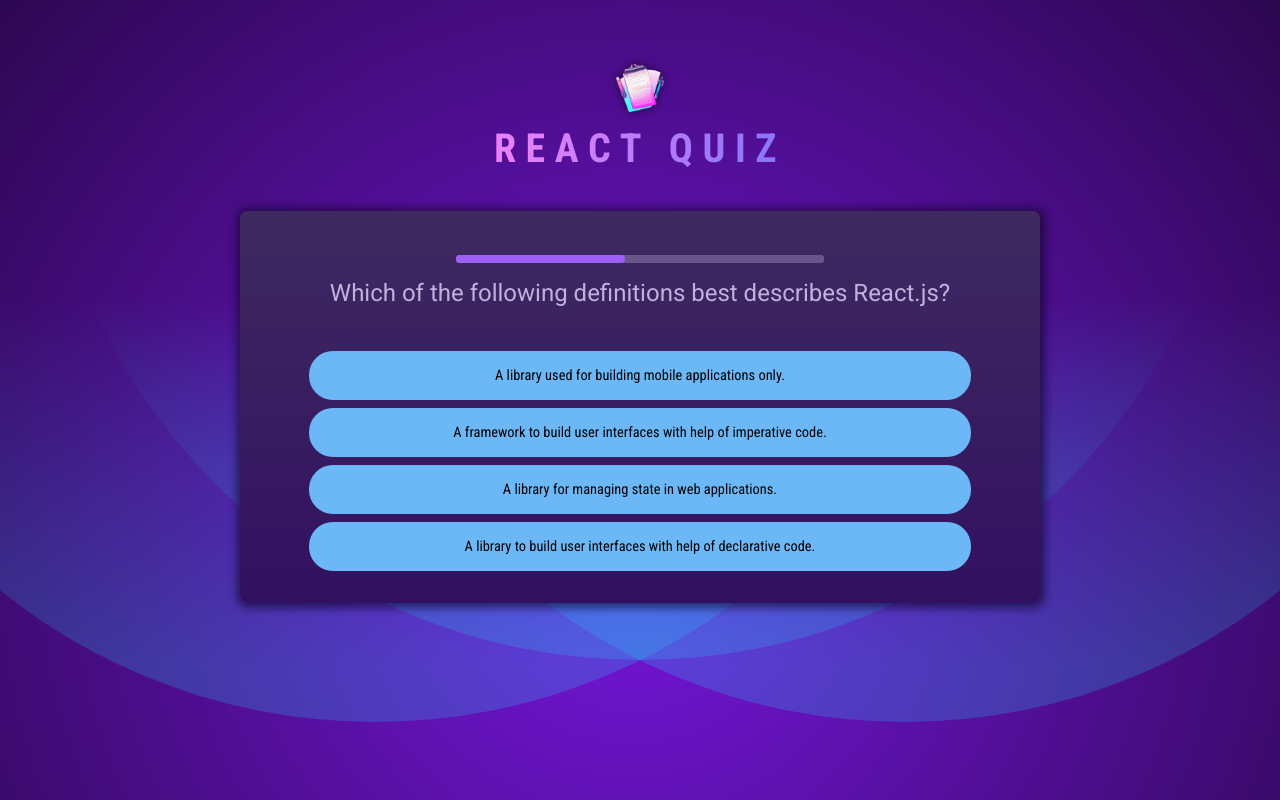
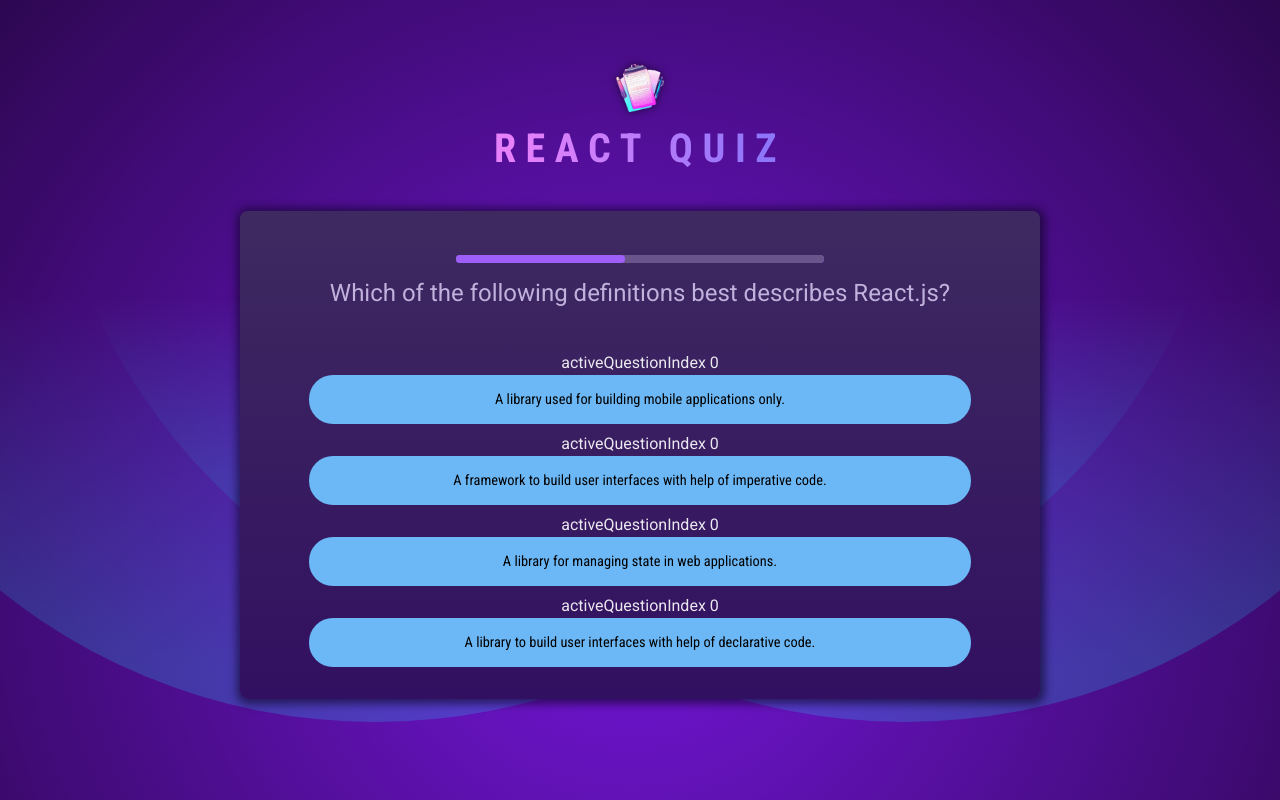
Before and after one commit to sturner001/quiz-project, a React (Vite) app: page / in a window 1280 px wide. Built offline with nearby package versions, Linux system fonts and the light colour scheme.

Commit message:
added a little debugging code

```diff
--- a/src/components/Quiz.jsx
+++ b/src/components/Quiz.jsx
@@ -72,6 +72,7 @@
                         }
 
                         return <li key={answer} className="answer">
+                            <div>activeQuestionIndex {activeQuestionIndex}</div>
                             <button
                                 onClick={() => handleSelectAnswer(answer)}
                                 className={cssClass}
```
